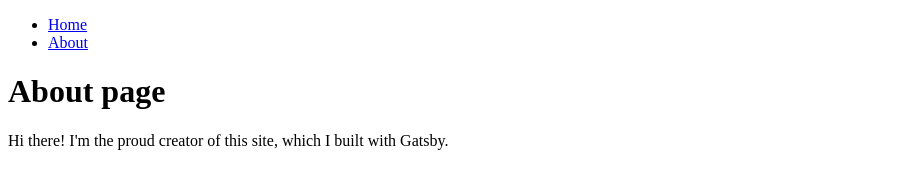
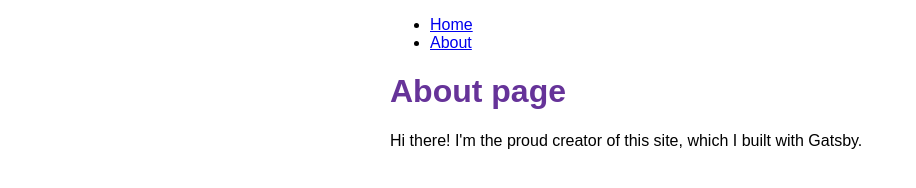
Before and after one commit to abid365/exploring_gatsby, a Gatsby site: page /about in a window 1280 px wide. Shown: the whole page, without its empty margins (0-916 px from the left). Built offline with nearby package versions, Linux system fonts and the light colour scheme; Gatsby itself is replaced by a stand-in of ours.

Commit message:
finished gatsby tutorial part-2

```diff
--- a/src/components/layout.js
+++ b/src/components/layout.js
@@ -1,21 +1,32 @@
 import * as React from "react";
 import { Link } from "gatsby";
+import {
+  container,
+  heading,
+  navLinks,
+  navLinkItem,
+  navLinkText,
+} from "./layout.module.css";
 
 const Layout = ({ pageTitle, children }) => {
   return (
-    <div>
+    <div className={container}>
       <nav>
-        <ul>
-          <li>
-            <Link to="/">Home</Link>
+        <ul className={navLinks}>
+          <li className={navLinkItem}>
+            <Link className={navLinkText} to="/">
+              Home
+            </Link>
           </li>
           <li>
-            <Link to="/about">About</Link>
+            <Link className={navLinkText} to="/about">
+              About
+            </Link>
           </li>
         </ul>
       </nav>
       <main>
-        <h1>{pageTitle}</h1>
+        <h1 className={heading}>{pageTitle}</h1>
         {children}
       </main>
     </div>
--- a/src/components/layout.module.css
+++ b/src/components/layout.module.css
@@ -3,3 +3,18 @@
   max-width: 500px;
   font-family: sans-serif;
 }
+
+.heading {
+  color: rebeccapurple;
+}
+.nav-links {
+  display: flex;
+  list-style: none;
+  padding-left: 0;
+}
+.nav-link-item {
+  padding-right: 2rem;
+}
+.nav-link-text {
+  color: black;
+}
```
